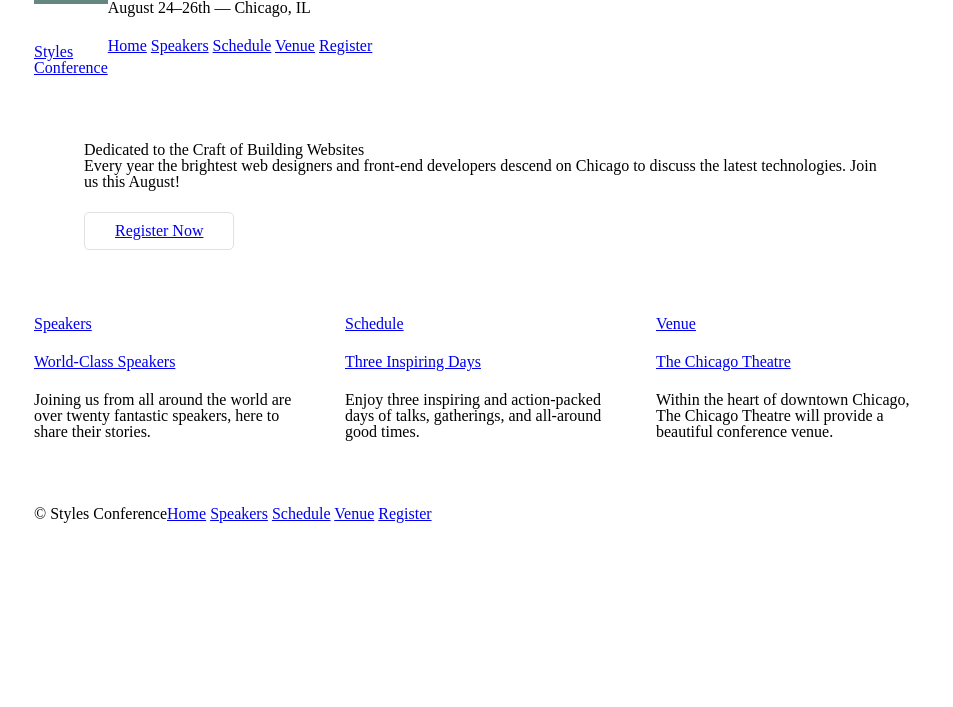
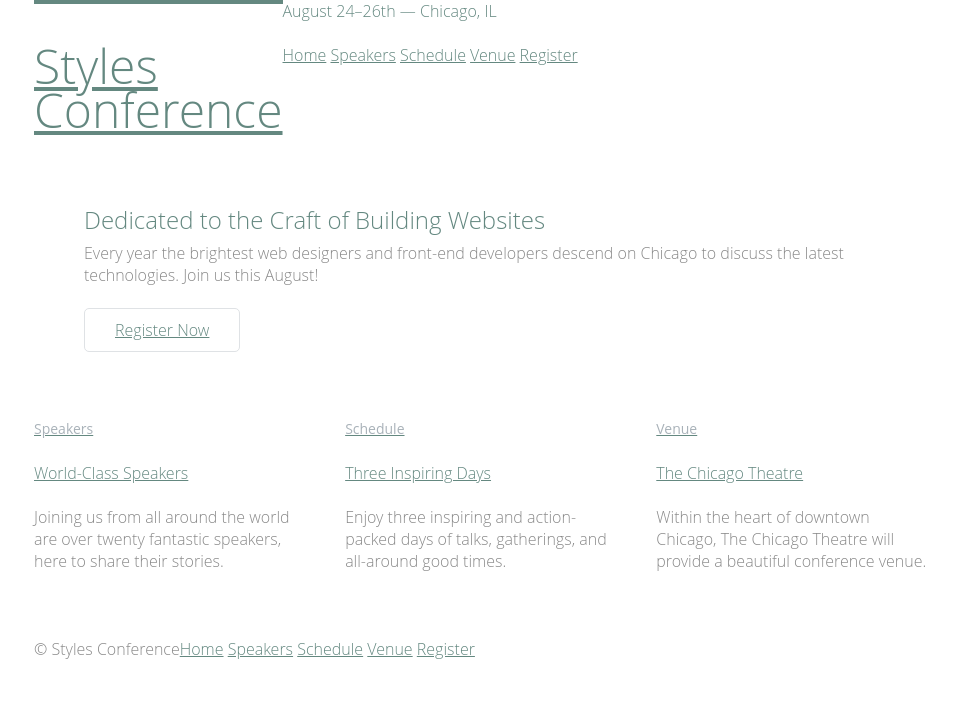
Before and after one commit to tshimsthedoor/Style_conference2, a plain HTML site: page index.html in a window 1280 px wide. Shown: the whole page, without its empty margins (156-1109 px from the left). Drawn offline with Linux system fonts and the light colour scheme.

Commit message:
I changed the look and feel ofthe entire website

```diff
--- a/assets/stylesheets/main.css
+++ b/assets/stylesheets/main.css
@@ -46,6 +46,25 @@
   border-collapse: collapse;
   border-spacing: 0;
 }
+
+/*
+==========================================
+ Custom styles
+ =========================================
+ */
+
+ body {
+   color: #888;
+   font: 300 16px/22px "Open Sans", "Helvetica Neue", Helvetica, Arial, sans-serif;
+ }
+
+ strong {
+   font-weight: 400;
+ }
+
+ cite, em {
+   font-style: italic;
+ }
 
 /*
   ========================================
@@ -114,6 +133,26 @@
   margin-bottom: 22px;
 }
 
+h1, h2, h3, h4 {
+  color: #648880;
+}
+
+h1 {
+  font-size: 36px;
+  line-height: 44px;
+}
+
+h2 {
+  font-size: 24px;
+  line-height: 44px;
+}
+
+h5 {
+  color: #a9b2b9;
+  font-size: 14px;
+  font-weight: 400;
+}
+
 /*
   ========================================
   Buttons
@@ -139,6 +178,8 @@
 .logo {
   border-top: 4px solid #648880;
   float: left;
+  font-size: 48px;
+  line-height: 44px;
   padding: 40px 0 22px 0;
 }
 
@@ -165,3 +206,17 @@
 .hero {
   padding: 22px 80px 66px 80px;
 }
+
+/*
+=============================================
+ Links
+ ============================================
+ */
+
+ a:hover {
+   color: #a9b2b9;
+ }
+
+ a {
+   color: #648880;
+ }
--- a/index.html
+++ b/index.html
@@ -15,7 +15,7 @@
         <h1 class="logo">
             <a href="index.html">Styles <br> Conference</a>
         </h1>
-        <h3>August 24&ndash;26th &mdash; Chicago, IL</h3>
+        <h3 class="tagline">August 24&ndash;26th &mdash; Chicago, IL</h3>
         <nav>
             <a href="index.html">Home</a>
             <a href="speakers.html">Speakers</a>
```
Also changed, not shown: register.html (+1 -1 lines), schedule.html (+1 -1 lines), speakers.html (+1 -1 lines), venue.html (+1 -1 lines).
